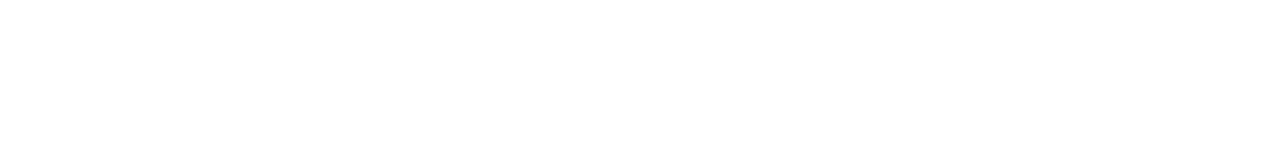
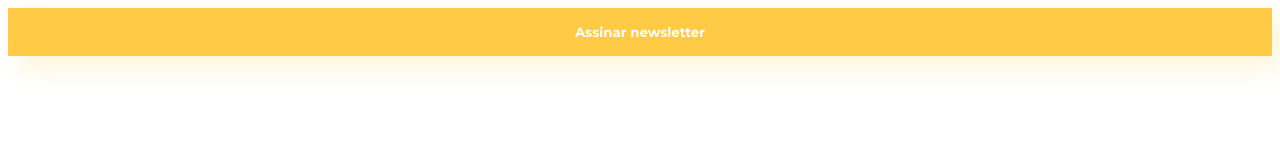
Before and after one commit to cecez/alura-guia-de-estilos-montando-paginas-com-componentes, a plain HTML site: page index.html in a window 1280 px wide. Drawn offline with Linux system fonts and the light colour scheme; a web font is replaced by a local one.

Commit message:
- initial button component and its stylization

```diff
--- /dev/null
+++ b/assets/css/componentes/botoes.css
@@ -0,0 +1,12 @@
+.botao {
+    background-color: #FFCB47;
+    border: none;
+    box-shadow: 10px 10px 30px #FFCB473D;
+    color: #FFFFFF;
+    font-family: 'Montserrat', sans-serif;
+    font-weight: 700;
+    padding-bottom: 1rem;
+    padding-top: 1rem;
+    text-align: center;
+    width: 100%;
+}
--- a/index.html
+++ b/index.html
@@ -4,12 +4,15 @@
     <head>
         <meta charset="utf-9">
         <meta name="viewport" content="width=device-width, initial-scale=1.0">
+
         <title>Home | Casa Verde</title>
+
         <link rel="preconnect" href="https://fonts.gstatic.com">
         <link href="https://fonts.googleapis.com/css2?family=Elsie+Swash+Caps:wght@900&family=Montserrat:wght@400;700&display=swap" rel="stylesheet">
+        <link href="./assets/css/componentes/botoes.css" rel="stylesheet">
     </head>
 
     <body>
-
+        <button class="botao">Assinar newsletter</button>
     </body>
 </html>
```
